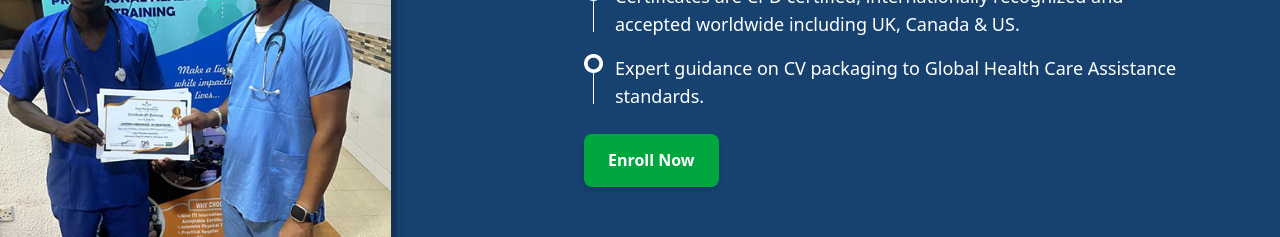
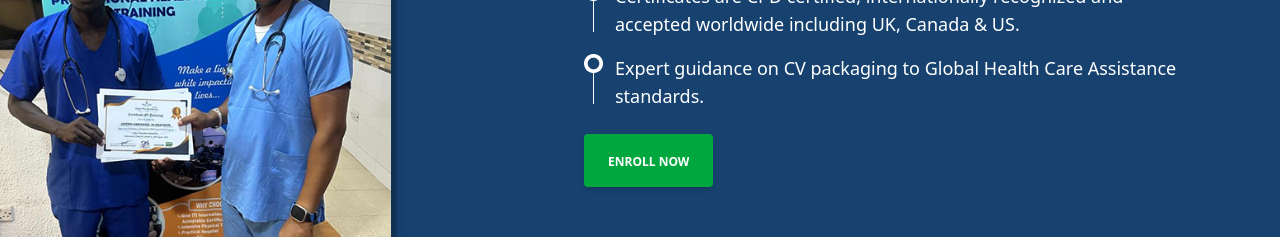
Before and after one commit to snoopyylion/carepro, a Next.js app: page / in a window 1280 px wide. Shown: the part 1600-1837 px from the top of the page. Built offline with nearby package versions, Linux system fonts and the light colour scheme.

Commit message:
another update

```diff
--- a/app/layout.tsx
+++ b/app/layout.tsx
@@ -16,8 +16,11 @@ const inter = Inter({
 });
 
 export const metadata: Metadata = {
-  title: "Create Next App",
-  description: "Generated by create next app",
+  title: "Care-Pro Academy",
+  description: "Care-Pro Academy offers caregiver training and certification.",
+  icons: {
+    icon: "/img/logo.png",
+  },
 };
 
 export default function RootLayout({
--- a/components/Faqs.tsx
+++ b/components/Faqs.tsx
@@ -139,7 +139,7 @@ const FAQSection = () => {
             />
             <button
               type="submit"
-              className="bg-green-700 hover:bg-green-800 text-white px-6 py-3 rounded-lg font-semibold transition-all duration-300 text-sm sm:text-base md:text-lg"
+              className="group relative z-10 w-fit cursor-pointer overflow-hidden rounded-sm uppercase  bg-green-600 hover:bg-green-700 font-semibold px-6 py-3 shadow-md transition duration-300"
             >
               Subscribe
             </button>
--- a/components/WhyChooseUs.tsx
+++ b/components/WhyChooseUs.tsx
@@ -1,5 +1,6 @@
 import Image from 'next/image'
 import React from 'react'
+import Button from './Button'
 
 const WhyChooseUs = () => {
   return (
@@ -56,9 +57,7 @@ const WhyChooseUs = () => {
 
           {/* CTA Button */}
           <div className="mt-6">
-            <button className="bg-green-600 hover:bg-green-700 text-white font-bold py-3 px-6 rounded-lg shadow-md transition-all">
-              Enroll Now
-            </button>
+            <Button title='ENROLL NOW' containerClass="!bg-green-600 hover:!bg-green-700 text-white uppercase py-3 px-6 rounded-lg shadow-md transition-all"/>
           </div>
 
         </div>
```
